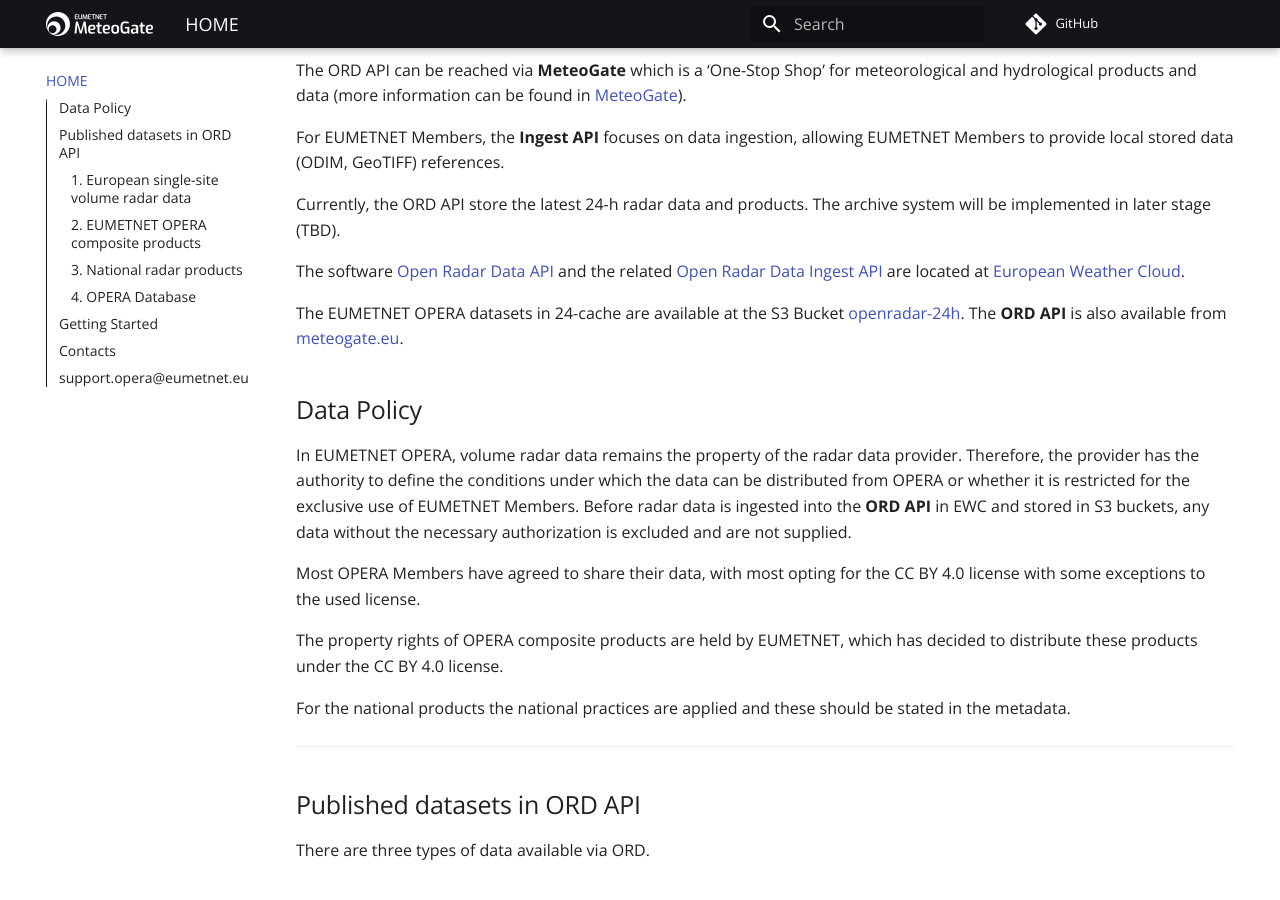
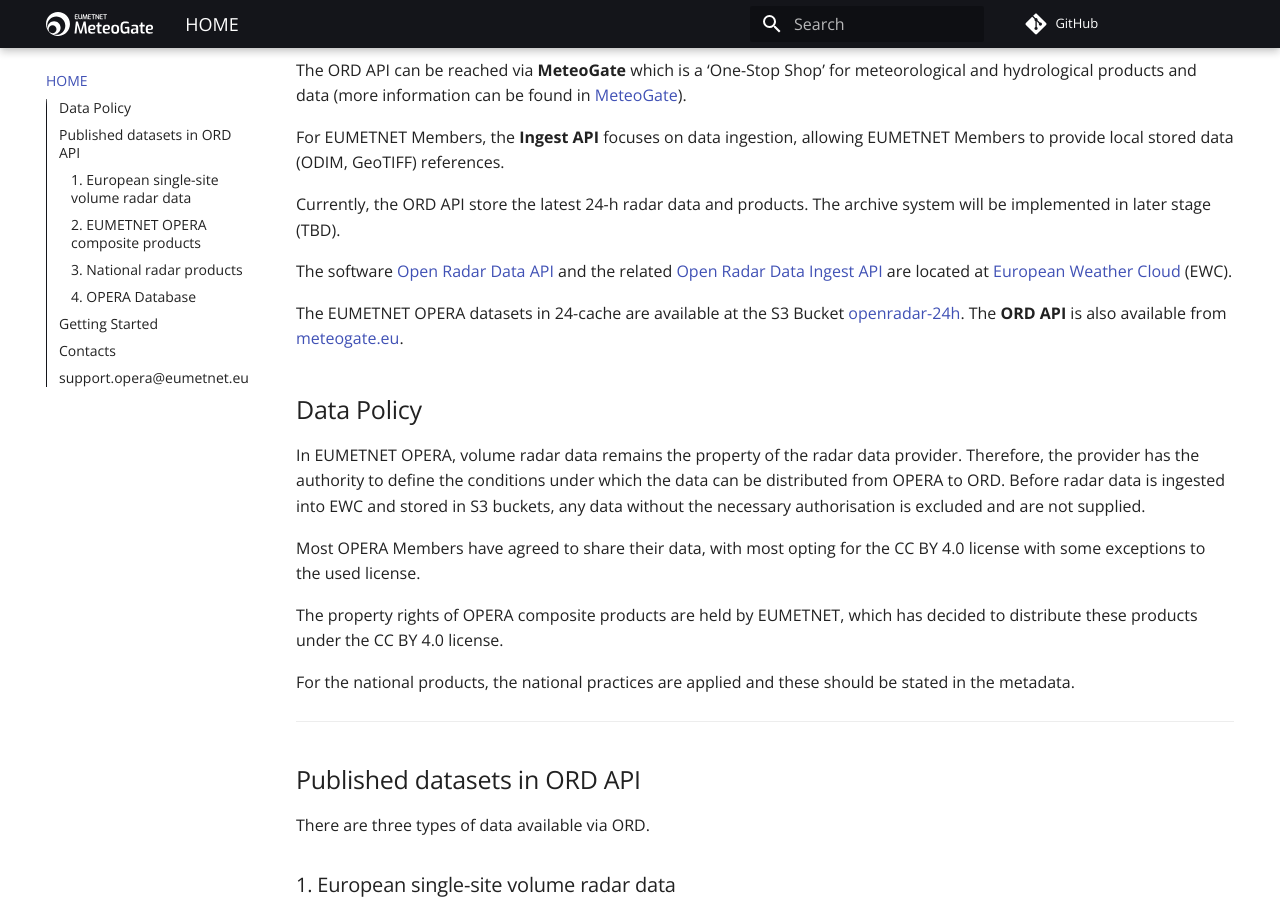
Before and after one commit to EUMETNET/openradardata-documentation, an MkDocs documentation site: the page built from docs/1-ORD-API-overview.md, in a window 1280 px wide and 900 px high, scrolled down 474 px. Built offline with MkDocs 1.6.1 and Material for MkDocs 9.7.7, drawn with Linux system fonts in a browser that asks for light colours; comment, search, counter and statistics services are not loaded.

Commit message:
Update 1-ORD-API-overview.md

```diff
--- a/docs/1-ORD-API-overview.md
+++ b/docs/1-ORD-API-overview.md
@@ -12,18 +12,18 @@
 
 Currently, the ORD API store the latest 24-h radar data and products. The archive system will be implemented in later stage (TBD).
 
-The software [Open Radar Data API](https://radar.meteogate.eu/api/) and the related [Open Radar Data Ingest API](https://radar.meteogate.eu/ingest/) are located at [European Weather Cloud](https://europeanweather.cloud/).
+The software [Open Radar Data API](https://radar.meteogate.eu/api/) and the related [Open Radar Data Ingest API](https://radar.meteogate.eu/ingest/) are located at [European Weather Cloud](https://europeanweather.cloud/) (EWC).
 
 The EUMETNET OPERA datasets in 24-cache are available at the S3 Bucket [openradar-24h](https://s3.waw3-1.cloudferro.com/openradar-24h/). The **ORD API** is also available from [meteogate.eu](https://api.meteogate.eu/ord/edr).
 
 ## Data Policy
-In EUMETNET OPERA, volume radar data remains the property of the radar data provider. Therefore, the provider has the authority to define the conditions under which the data can be distributed from OPERA or whether it is restricted for the exclusive use of EUMETNET Members. Before radar data is ingested into the **ORD API** in EWC and stored in S3 buckets, any data without the necessary authorization is excluded and are not supplied.
+In EUMETNET OPERA, volume radar data remains the property of the radar data provider. Therefore, the provider has the authority to define the conditions under which the data can be distributed from OPERA to ORD. Before radar data is ingested into EWC and stored in S3 buckets, any data without the necessary authorisation is excluded and are not supplied.
 
 Most OPERA Members have agreed to share their data, with most opting for the CC BY 4.0 license with some exceptions to the used license.
 
 The property rights of OPERA composite products are held by EUMETNET, which has decided to distribute these products under the CC BY 4.0 license.
 
-For the national products the national practices are applied and these should be stated in the metadata.
+For the national products, the national practices are applied and these should be stated in the metadata.
 
 
 ---
```
